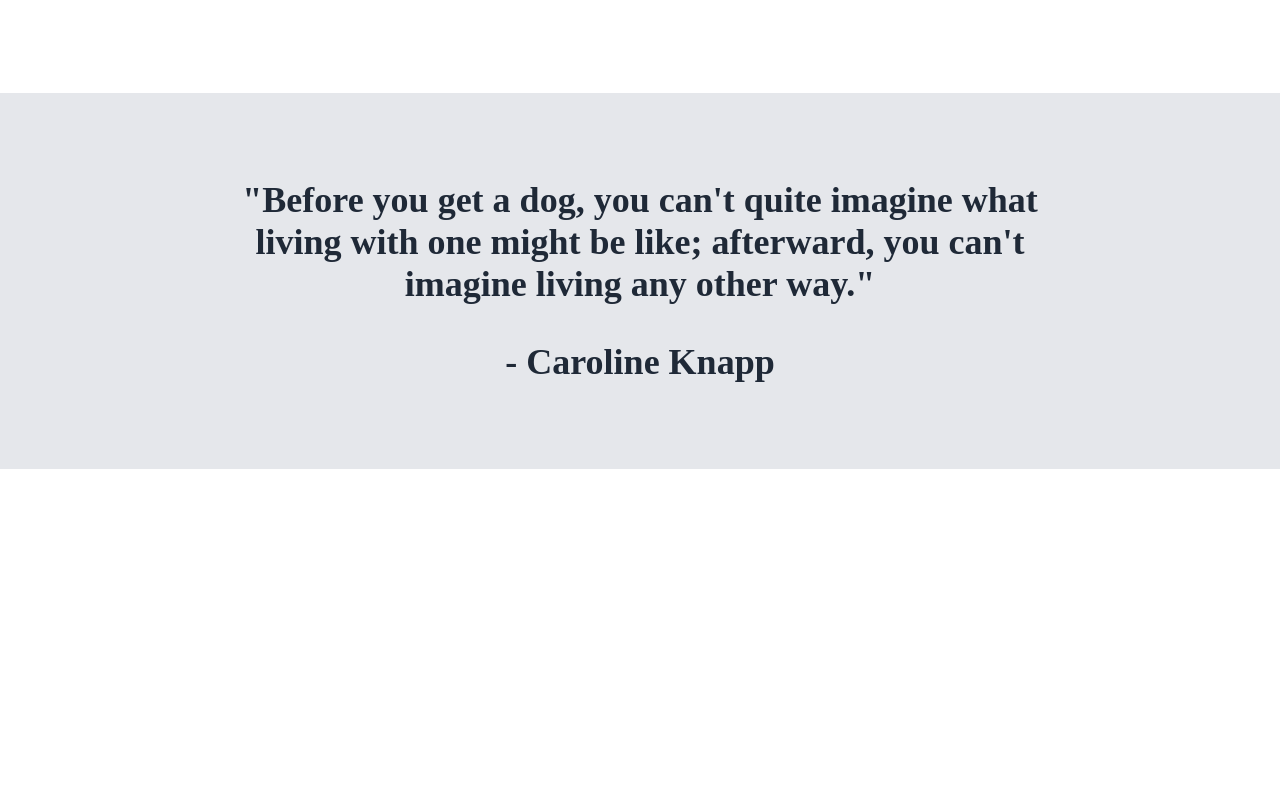
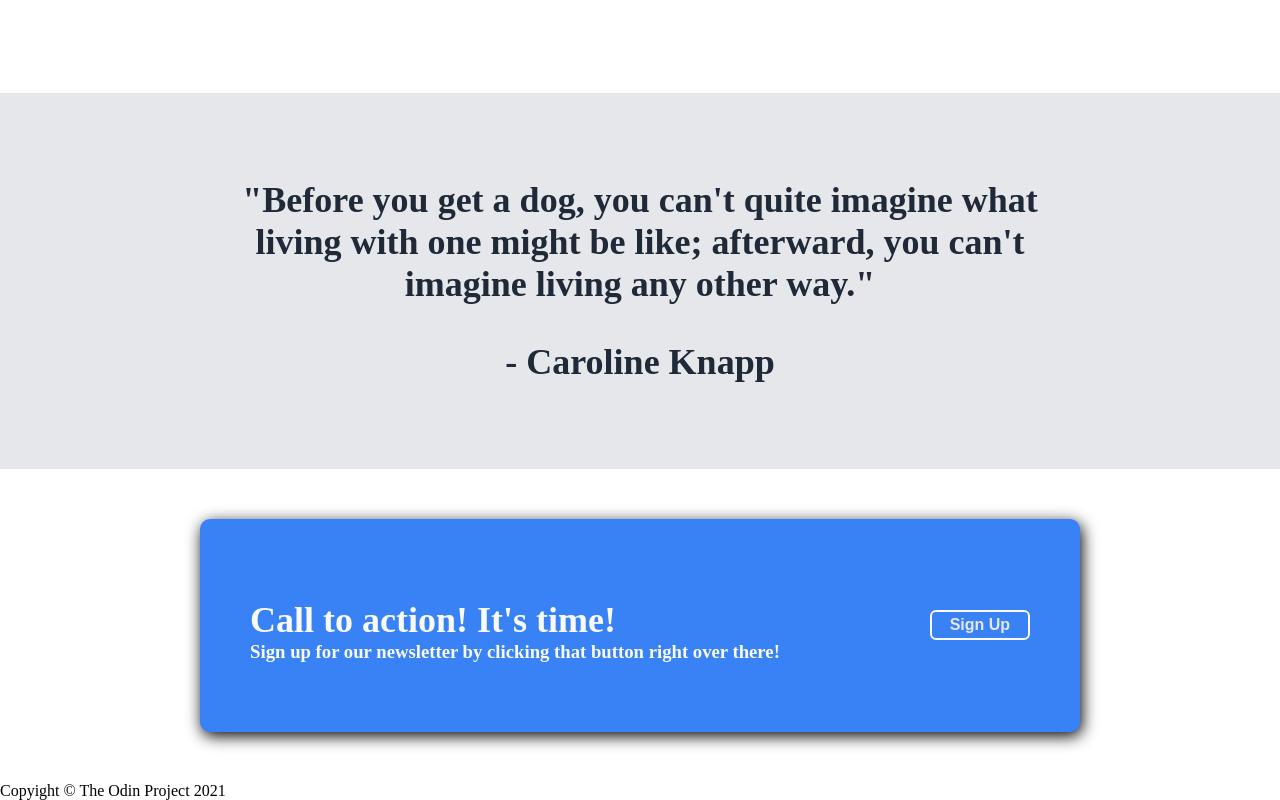
Before and after one commit to christianallen-cs/odin-landing-page, a plain HTML site: page index.html in a window 1280 px wide. Shown: the part 1132-1932 px from the top of the page. Before the commit the page ends 1601 px from the top, so only its background shows below. Drawn offline with Linux system fonts and the light colour scheme.

Commit message:
Added final section and footer html

```diff
--- a/index.html
+++ b/index.html
@@ -61,5 +61,21 @@
         </figure>
     </div>
 
+    <div class="final-section">
+        <div class="container">
+            <div class="leftside">
+                <h2 class="action">Call to action! It's time!</h2>
+                <h3 class="action-desc">Sign up for our newsletter by clicking that button right over there!</h3>
+            </div>
+            <div class="rightside">
+                <button class="signup2">Sign Up</button>
+            </div>
+        </div>
+    </div>
+
+    <div class="footer">
+        Copyight &#169 The Odin Project 2021
+    </div>
+
 </body>
 </html>
--- a/styles.css
+++ b/styles.css
@@ -150,3 +150,57 @@ a {
 .quote blockquote {
     margin: 1em;
 }
+
+.final-section {
+    display: flex;
+    justify-content: center;
+    padding: 50px;
+}
+
+.container {
+    display: flex;
+    align-items: center;
+    background-color: #3882f6;
+    border-radius: 10px;
+    box-shadow: 2px 4px 16px rgba(0, 0, 0, 1);
+    padding: 50px;
+}
+
+.leftside {
+    display: flex;
+    flex-direction: column;
+    align-content: center;
+    justify-content: flex-start;
+}
+
+.action {
+    font-size: 36px;
+    color: #f9faf8;
+    margin-bottom: 0;
+}
+
+.action-desc {
+    color: #f9faf8;
+    margin-top: 0;
+}
+
+.rightside {
+    display: flex;
+    align-content: center;
+}
+
+.signup2 {
+    display: flex;
+    justify-content: center;
+    width: 100px;
+    height: 30px;
+    align-items: center;
+    align-content: center;
+    font-weight: bold;
+    font-size: 16px;
+    color: #e5e7eb;
+    background-color: #3882f6;
+    border: 2px solid #f9faf8;
+    border-radius: 6px;
+    margin-left: 150px;
+}
```
